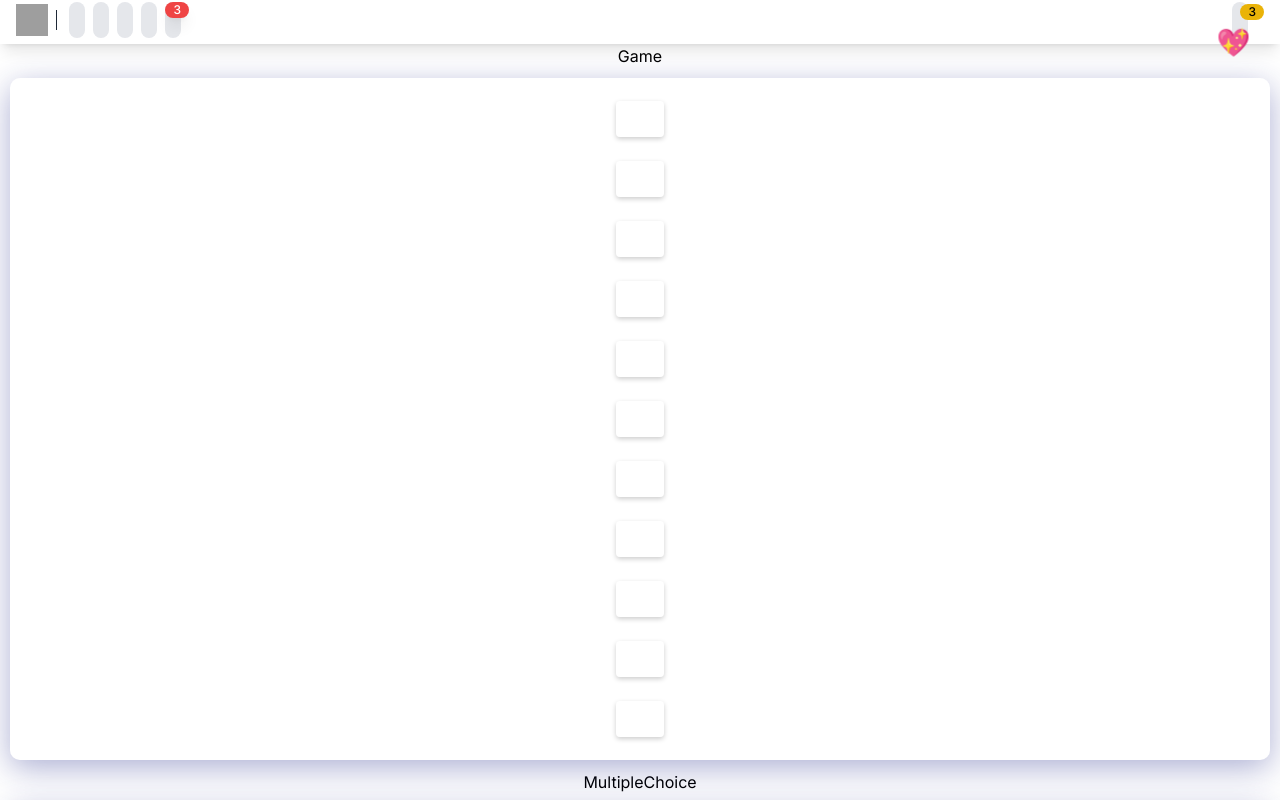
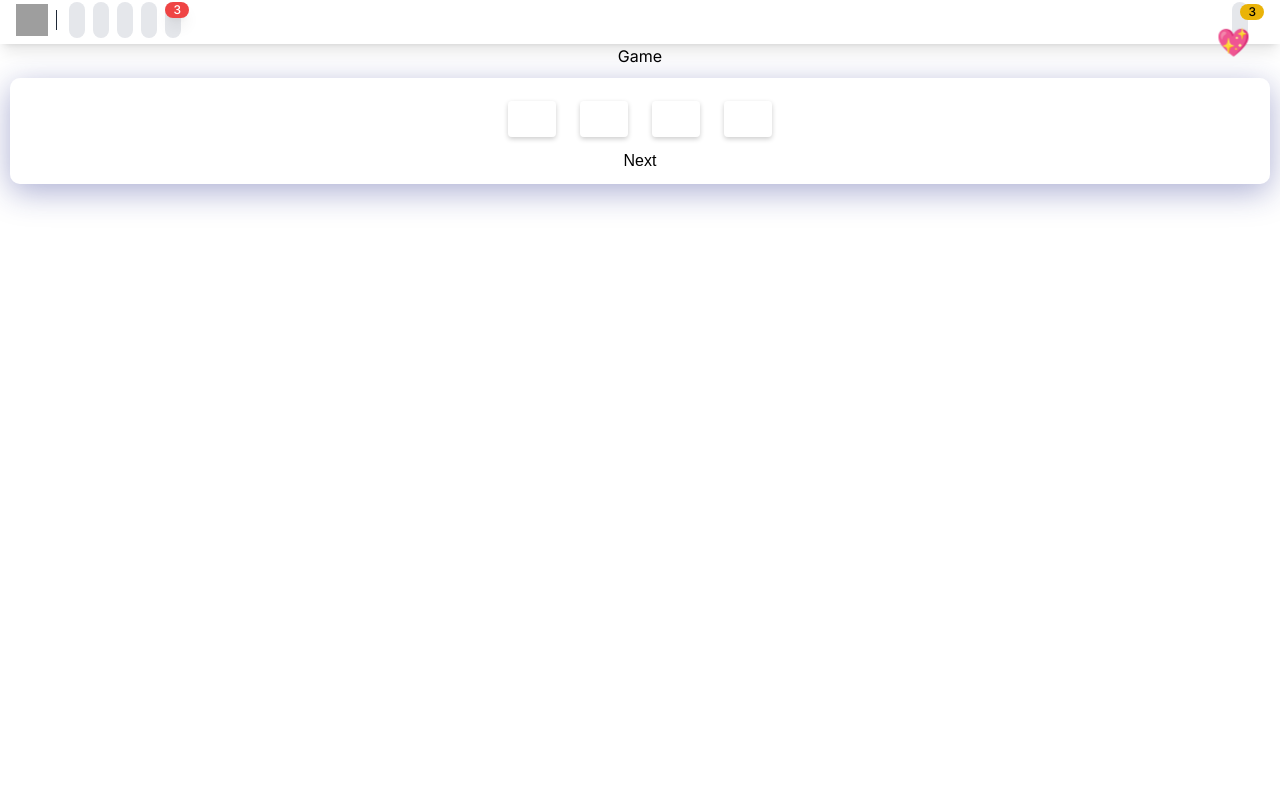
Before and after one commit to hungnv1997/vue3-starter, a Vue app: page /#/game in a window 1280 px wide. Shown: the top 800 px of the page. Built offline with nearby package versions, Linux system fonts and the light colour scheme; grey boxes are pictures that could not be loaded.

Commit message:
feat: pinia game store

```diff
--- a/src/components/game/FillCharacterToBlank.vue
+++ b/src/components/game/FillCharacterToBlank.vue
@@ -1,5 +1,6 @@
 <template>
   <div class="word-puzzle">
+    <div class="flex flex-wrap">
       <input
         v-for="(char, index) in wordArray"
         :key="index"
@@ -8,18 +9,33 @@
         maxlength="1"
         v-model="userInputs[index]"
       />
+    </div>
     <button v-if="isComplete" class="answer-button" @click="checkAnswer">
       Answer
     </button>
+    <NextBtn />
   </div>
 </template>
 
 <script>
+import NextBtn from "./share/NextBtn.vue";
+
 export default {
+  components: {
+    NextBtn,
+  },
   props: {
     word: {
-      type: String,
-      default: "test a book",
+      type: Object,
+      default: () => {
+        return {
+          ipa: "hæv",
+          word: "have",
+          antonyms: "lack, miss",
+          example: "I have a dog.",
+          mean: "verb (to possess, to experience)",
+        };
+      },
     },
   },
   data() {
@@ -29,19 +45,19 @@ export default {
   },
   computed: {
     wordArray() {
-      return this.word.split("");
+      return this.word?.word?.split("");
     },
     isComplete() {
       return this.userInputs.every((input) => input !== "");
     },
   },
   created() {
-    this.userInputs = Array(this.word.length).fill("");
+    this.userInputs = Array(this.word?.word?.length).fill("");
   },
   methods: {
     checkAnswer() {
       const userWord = this.userInputs.join("");
-      if (userWord === this.word) {
+      if (userWord === this.word?.word) {
         alert("Correct!");
       } else {
         alert("Wrong answer.");
--- /dev/null
+++ b/src/components/game/Game.vue
@@ -0,0 +1,75 @@
+<template>
+  <div>Game</div>
+  <component :is="renderComponent"></component>
+</template>
+
+<script>
+import FillCharacterToBlank from "@/components/game/FillCharacterToBlank.vue";
+import MultipleChoice from "@/components/game/MultipleChoice.vue";
+import ShuffleWord from "@/components/game/ShuffleWord.vue";
+import { useGameStore } from "../../store/game";
+const GAMES = [
+  "FLASH_CARD",
+  "SHUFFLE_CHARACTER",
+  "SHUFFLE_WORD",
+  "MULTIPLE_CHOICE",
+  "RE_WRITE",
+];
+export default {
+  components: {
+    FillCharacterToBlank,
+    MultipleChoice,
+    ShuffleWord,
+  },
+  setup() {
+    const game = useGameStore();
+    return { game };
+  },
+  data() {
+    return {
+      // game: {
+      //   step: 0,
+      //   listStep: [],
+      // },
+      listWords: [
+        {
+          ipa: "hæv",
+          word: "have",
+          antonyms: "lack, miss",
+          example: "I have a dog.",
+          mean: "verb (to possess, to experience)",
+        },
+      ],
+    };
+  },
+  computed: {
+    renderComponent() {
+      let typeGame = this.game.listStep[this.game.step].type;
+      switch (typeGame) {
+        case GAMES[0]:
+          return FillCharacterToBlank;
+        case GAMES[2]:
+          return ShuffleWord;
+        case GAMES[3]:
+          return MultipleChoice;
+        default:
+          return FillCharacterToBlank;
+      }
+    },
+  },
+  created() {
+    this.game.listStep = this.createListGame(this.listWords, GAMES);
+  },
+  methods: {
+    createListGame(listWords, listGames) {
+      let finalStep = [];
+      listGames.forEach((game) => {
+        listWords.forEach((word) => {
+          finalStep.push({ ...word, type: game });
+        });
+      });
+      return finalStep;
+    },
+  },
+};
+</script>
--- a/src/components/game/share/NextBtn.vue
+++ b/src/components/game/share/NextBtn.vue
@@ -0,0 +1,20 @@
+<template>
+  <button @click="handleClickNext">Next</button>
+</template>
+
+<script>
+import { useGameStore } from "../../../store/game";
+export default {
+  setup() {
+    const game = useGameStore();
+    // methods
+    const handleClickNext = () => {
+      console.log("first");
+      game.step++;
+    };
+    return { game, handleClickNext };
+  },
+};
+</script>
+
+<style lang="scss" scoped></style>
--- a/src/pages/game/Game.vue
+++ b/src/pages/game/Game.vue
@@ -1,58 +1,12 @@
 <template>
-  <div>Game</div>
-  <FillCharacterToBlank />
-  <MultipleChoice />
-  <ShuffleWord />
+  <Game />
 </template>
 
 <script>
-import FillCharacterToBlank from "@/components/game/FillCharacterToBlank.vue";
-import MultipleChoice from "@/components/game/MultipleChoice.vue";
-import ShuffleWord from "@/components/game/ShuffleWord.vue";
-const GAMES = [
-  "FLASH_CARD",
-  "SHUFFLE_CHARACTER",
-  "SHUFFLE_WORD",
-  "MULTIPLE_CHOICE",
-  "RE_WRITE",
-];
+import Game from "@/components/game/Game.vue";
 export default {
   components: {
-    FillCharacterToBlank,
-    MultipleChoice,
-    ShuffleWord,
-  },
-  data() {
-    return {
-      game: {
-        step: 0,
-        listStep: [],
-      },
-      listWords: [
-        {
-          ipa: "hæv",
-          word: "have",
-          antonyms: "lack, miss",
-          example: "I have a dog.",
-          mean: "verb (to possess, to experience)",
-        },
-      ],
-    };
-  },
-  created() {
-    this.game.listStep = this.createListGame(this.listWords, GAMES);
-  },
-  methods: {
-    createListGame(listWords, listGames) {
-      let finalStep = [];
-      listGames.forEach((game) => {
-        listWords.forEach((word) => {
-          finalStep.push({ ...word, type: game });
-        });
-      });
-      console.log(finalStep);
-      return finalStep;
-    },
+    Game,
   },
 };
 </script>
--- /dev/null
+++ b/src/store/game.js
@@ -0,0 +1,17 @@
+import { defineStore } from "pinia";
+
+export const useGameStore = defineStore("counter", {
+  state: () => ({
+    step: 0,
+    listStep: [],
+  }),
+  actions: {
+    increment() {
+      this.count++;
+    },
+
+    decrement() {
+      this.count--;
+    },
+  },
+});
```
Lines whose indentation alone changed are shown as unchanged.
